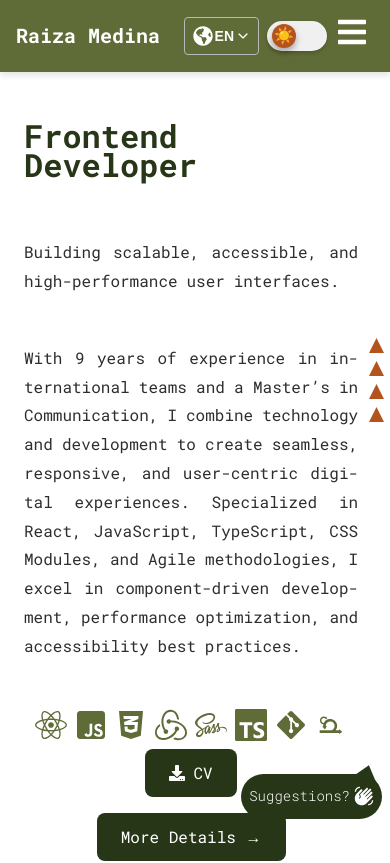
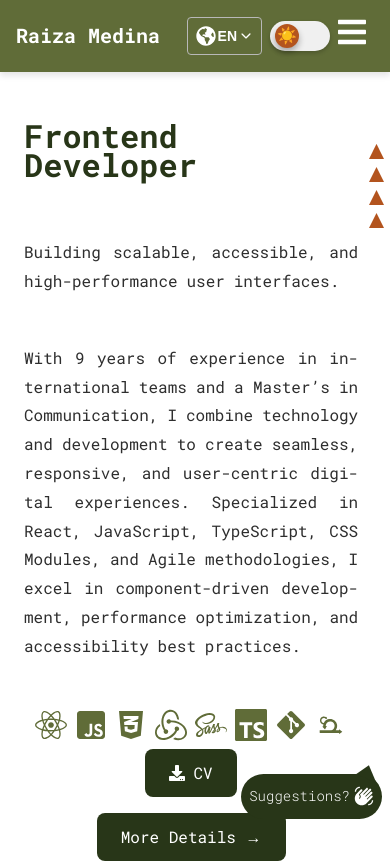
Before and after one commit to raimedina/portfolio, a React (Create React App) app: page /en in a window 390 px wide. Shown: the top 863 px of the page. Built offline with nearby package versions, Linux system fonts and the light colour scheme.

Commit message:
improve meta-content and header

```diff
--- a/public/index.html
+++ b/public/index.html
@@ -7,8 +7,9 @@
     <meta name="theme-color" content="#000000" />
     <meta
       name="description"
-      content="Portfólio de Raiza Medina - Desenvolvedora Frontend com experiência em React, TypeScript, CSS e Redux. Explore projetos, tecnologias e entre em contato!"
+      content="Raiza Medina | Frontend Developer | React, TypeScript, CSS, Redux. Showcasing modern projects and best coding practices. Let's connect!"
     />
+
     <link rel="apple-touch-icon" href="%PUBLIC_URL%/logo192.png" />
     <link rel="manifest" href="%PUBLIC_URL%/manifest.json" />
     <title>Raiza Medina
--- a/src/components/Layout/Header/Header.module.css
+++ b/src/components/Layout/Header/Header.module.css
@@ -48,6 +48,7 @@
 
   .hamburgerWrapper {
     display: block;
+    margin-left: -3px;
   }
 
 }
--- a/src/features/PyramidProgress/PyramidProgress.module.css
+++ b/src/features/PyramidProgress/PyramidProgress.module.css
@@ -4,7 +4,7 @@
   position: fixed;
   right: 10px;
   top: 50%;
-  bottom: 50%;
+
   transform: translateY(-50%);
   display: flex;
   flex-direction: column;
@@ -35,7 +35,7 @@
   }
 
   .pyramidContainer {
-
+    bottom: 73%;
     top: auto;
     transform: none;
     right: 6px;
```
